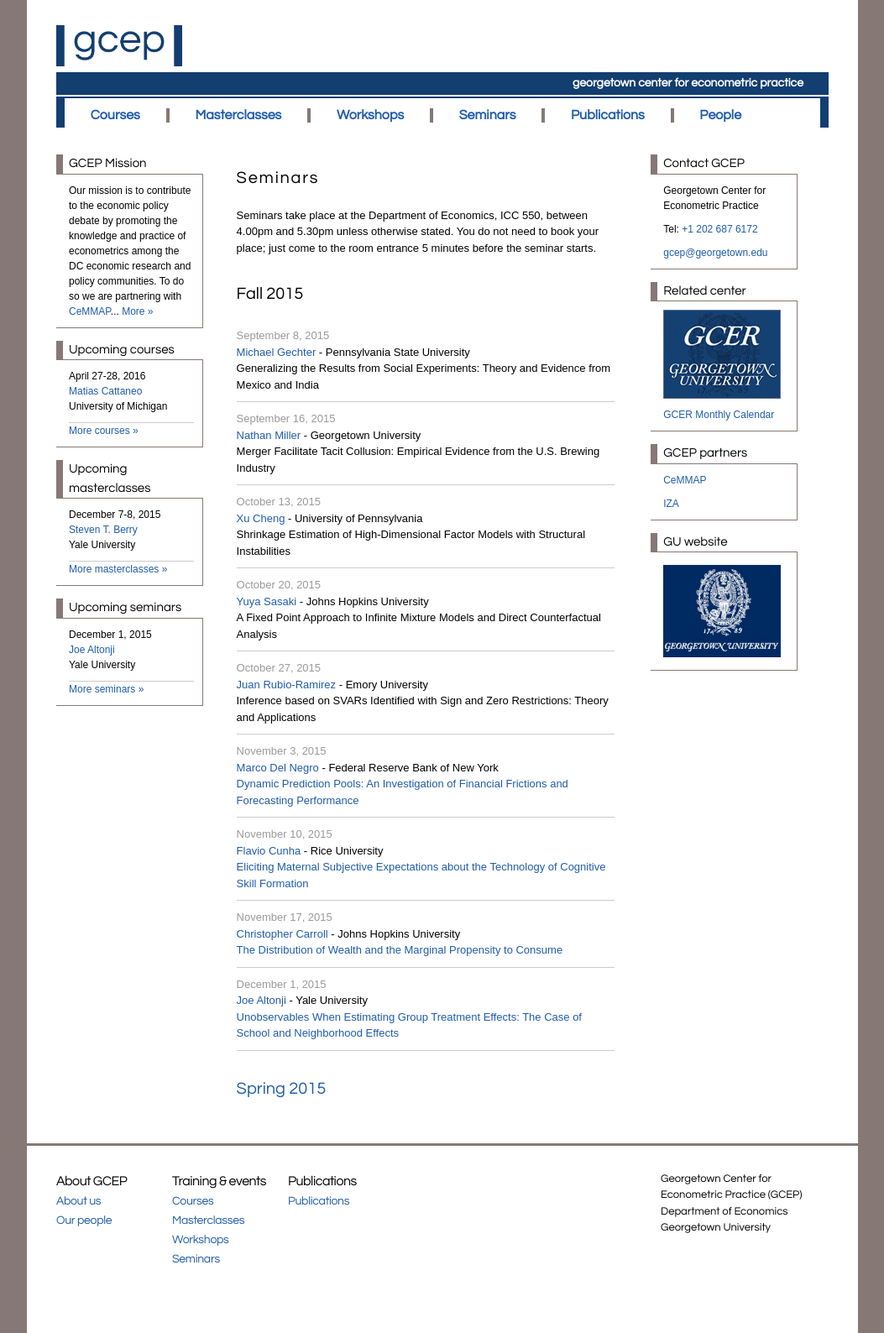
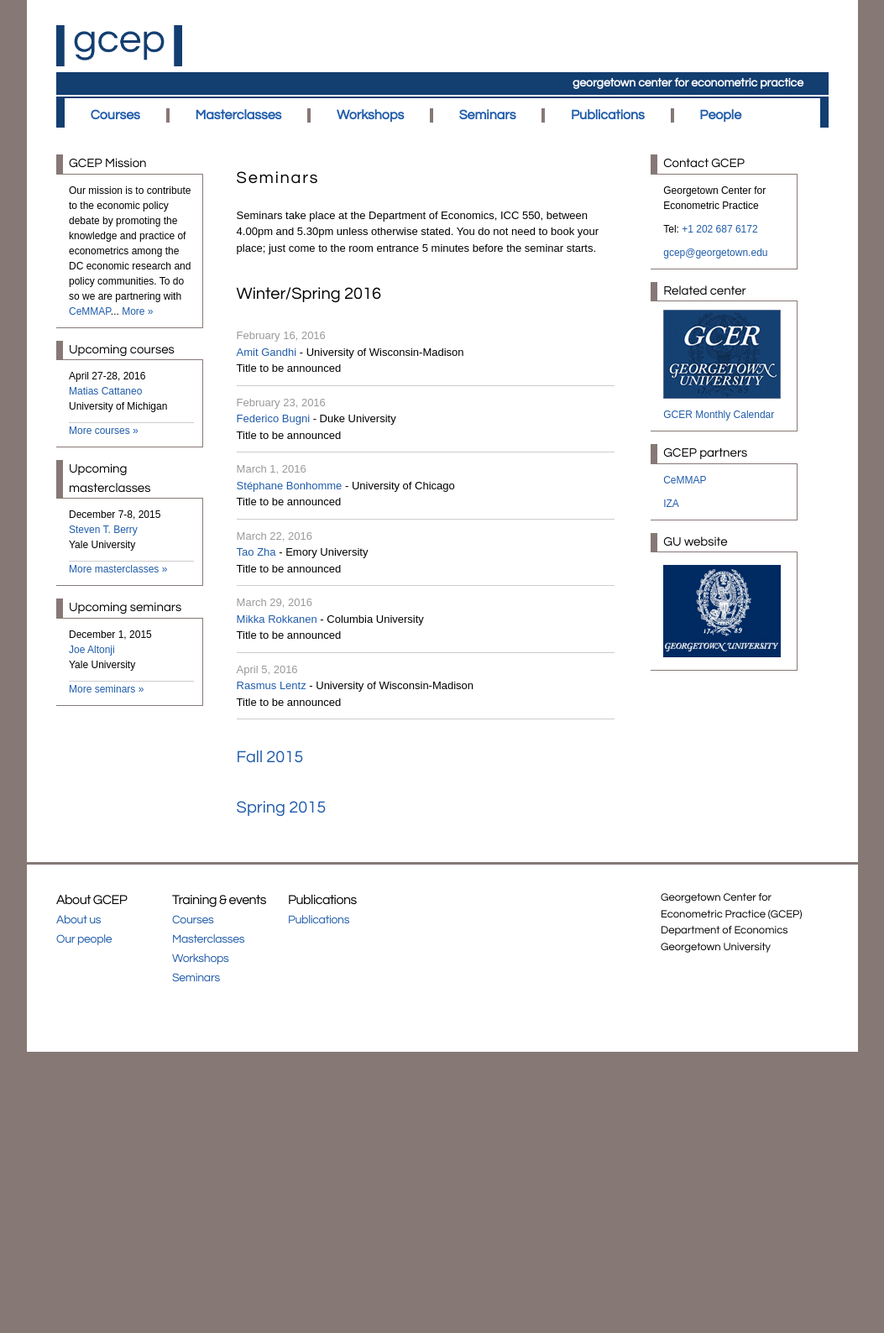
Before and after one commit to georgetown-econ/gcep, a Jekyll site: the page built from seminars.html, in a window 1280 px wide. Shown: the whole page at 84% size, without its empty margins (113-1166 px from the left). Built offline with Jekyll 4.4.1, drawn with Linux system fonts in a browser that asks for light colours; after the commit the page ends 1253 px from its top, so only the background shows below that.

Commit message:
updated teh seminar page

```diff
--- /dev/null
+++ b/_data/fall2015seminars.yml
@@ -0,0 +1,54 @@
+
+- seminar:
+    speaker: "<a href=\"http://michaelgechter.com/\"> Michael Gechter </a>"
+    workplace: "Pennsylvania State University"
+    schedule: "September 8, 2015"
+    title: "Generalizing the Results from Social Experiments: Theory and Evidence from Mexico and India"
+
+- seminar:
+    speaker: "<a href=\"http://explore.georgetown.edu/people/nhm27\"> Nathan Miller </a>"
+    workplace: "Georgetown University"
+    schedule: "September 16, 2015"
+    title: "Merger Facilitate Tacit Collusion: Empirical Evidence from the U.S. Brewing Industry"
+
+- seminar:
+    speaker: "<a href=\"https://sites.google.com/site/xucheng06/\"> Xu Cheng </a>"
+    workplace: "University of Pennsylvania"
+    schedule: "October 13, 2015"
+    title: "Shrinkage Estimation of High-Dimensional Factor Models with Structural Instabilities"
+
+- seminar:
+    speaker: "<a href=\"http://econ.jhu.edu/directory/yuya-sasaki/\"> Yuya Sasaki </a>"
+    workplace: "Johns Hopkins University"
+    schedule: "October 20, 2015"
+    title: "A Fixed Point Approach to Infinite Mixture Models and Direct Counterfactual Analysis "
+
+- seminar:
+    speaker: "<a href=\"http://economics.emory.edu/home/people/faculty/Rubioramirezjuan.html\"> Juan Rubio-Ramirez </a>"
+    workplace: "Emory University"
+    schedule: "October 27, 2015"
+    title: "Inference based on SVARs Identified with Sign and Zero Restrictions: Theory and Applications"
+
+- seminar:
+    speaker: "<a href=\"http://www.newyorkfed.org/research/economists/delnegro/\"> Marco Del Negro </a>"
+    workplace: "Federal Reserve Bank of New York"
+    schedule: "November 3, 2015"
+    title: "<a href=/assets/resources/Marco_DynamicPredictionPools.pdf> Dynamic Prediction Pools: An Investigation  of Financial Frictions and Forecasting Performance </a>"
+
+- seminar:
+    speaker: "<a href=\"http://economics.rice.edu/faculty/fl%C3%A1vio-cunha\"> Flavio Cunha </a>"
+    workplace: "Rice University"
+    schedule: "November 10, 2015"
+    title: "<a href=/assets/resources/Cunha_Elo_Culhane_2015.pdf> Eliciting Maternal Subjective Expectations about the Technology of Cognitive Skill Formation </a>"
+
+- seminar:
+    speaker: "<a href=\"http://www.econ2.jhu.edu/people/ccarroll/\"> Christopher Carroll </a>"
+    workplace: "Johns Hopkins University"
+    schedule: "November 17, 2015"
+    title: "<a href=\"http://www.econ2.jhu.edu/people/ccarroll/papers/cstwMPC/\"> The Distribution of Wealth and the Marginal Propensity to Consume </a>"
+
+- seminar:
+    speaker: "<a href=\"http://economics.yale.edu/people/joseph-g-altonji\"> Joe Altonji </a>"
+    workplace: "Yale University"
+    schedule: "December 1, 2015"
+    title: "<a href=/assets/resources/Altonji_Mansfield_2014.pdf> Unobservables When Estimating Group Treatment Effects: The Case of School and Neighborhood Effects </a>"
--- a/_data/seminars.yml
+++ b/_data/seminars.yml
@@ -1,54 +1,36 @@
 
 - seminar:
-    speaker: "<a href=\"http://michaelgechter.com/\"> Michael Gechter </a>"
-    workplace: "Pennsylvania State University"
-    schedule: "September 8, 2015"
-    title: "Generalizing the Results from Social Experiments: Theory and Evidence from Mexico and India"
+    speaker: "<a href=\"http://www.ssc.wisc.edu/~agandhi/homepage/Amit_Gandhi.html\"> Amit Gandhi </a>"
+    workplace: "University of Wisconsin-Madison"
+    schedule: "February 16, 2016"
+    title: "Title to be announced"
 
 - seminar:
-    speaker: "<a href=\"http://explore.georgetown.edu/people/nhm27\"> Nathan Miller </a>"
-    workplace: "Georgetown University"
-    schedule: "September 16, 2015"
-    title: "Merger Facilitate Tacit Collusion: Empirical Evidence from the U.S. Brewing Industry"
+    speaker: "<a href=\"http://sites.duke.edu/federicobugni/\"> Federico Bugni </a>"
+    workplace: "Duke University"
+    schedule: "February 23, 2016"
+    title: "Title to be announced"
 
 - seminar:
-    speaker: "<a href=\"https://sites.google.com/site/xucheng06/\"> Xu Cheng </a>"
-    workplace: "University of Pennsylvania"
-    schedule: "October 13, 2015"
-    title: "Shrinkage Estimation of High-Dimensional Factor Models with Structural Instabilities"
+    speaker: "<a href=\"https://sites.google.com/site/stephanebonhommeresearch/\"> Stéphane Bonhomme </a>"
+    workplace: "University of Chicago"
+    schedule: "March 1, 2016"
+    title: "Title to be announced"
 
 - seminar:
-    speaker: "<a href=\"http://econ.jhu.edu/directory/yuya-sasaki/\"> Yuya Sasaki </a>"
-    workplace: "Johns Hopkins University"
-    schedule: "October 20, 2015"
-    title: "A Fixed Point Approach to Infinite Mixture Models and Direct Counterfactual Analysis "
+    speaker: "<a href=\"http://economics.emory.edu/home/people/faculty/Zhatao.html\"> Tao Zha </a>"
+    workplace: "Emory University"
+    schedule: "March 22, 2016"
+    title: "Title to be announced"
 
 - seminar:
-    speaker: "<a href=\"http://economics.emory.edu/home/people/faculty/Rubioramirezjuan.html\"> Juan Rubio-Ramirez </a>"
-    workplace: "Emory University"
-    schedule: "October 27, 2015"
-    title: "Inference based on SVARs Identified with Sign and Zero Restrictions: Theory and Applications"
+    speaker: "<a href=\"http://econ.columbia.edu/miikka-rokkanen\"> Mikka Rokkanen </a>"
+    workplace: "Columbia University"
+    schedule: "March 29, 2016"
+    title: "Title to be announced"
 
 - seminar:
-    speaker: "<a href=\"http://www.newyorkfed.org/research/economists/delnegro/\"> Marco Del Negro </a>"
-    workplace: "Federal Reserve Bank of New York"
-    schedule: "November 3, 2015"
-    title: "<a href=/assets/resources/Marco_DynamicPredictionPools.pdf> Dynamic Prediction Pools: An Investigation  of Financial Frictions and Forecasting Performance </a>"
-
-- seminar:
-    speaker: "<a href=\"http://economics.rice.edu/faculty/fl%C3%A1vio-cunha\"> Flavio Cunha </a>"
-    workplace: "Rice University"
-    schedule: "November 10, 2015"
-    title: "<a href=/assets/resources/Cunha_Elo_Culhane_2015.pdf> Eliciting Maternal Subjective Expectations about the Technology of Cognitive Skill Formation </a>"
-
-- seminar:
-    speaker: "<a href=\"http://www.econ2.jhu.edu/people/ccarroll/\"> Christopher Carroll </a>"
-    workplace: "Johns Hopkins University"
-    schedule: "November 17, 2015"
-    title: "<a href=\"http://www.econ2.jhu.edu/people/ccarroll/papers/cstwMPC/\"> The Distribution of Wealth and the Marginal Propensity to Consume </a>"
-
-- seminar:
-    speaker: "<a href=\"http://economics.yale.edu/people/joseph-g-altonji\"> Joe Altonji </a>"
-    workplace: "Yale University"
-    schedule: "December 1, 2015"
-    title: "<a href=/assets/resources/Altonji_Mansfield_2014.pdf> Unobservables When Estimating Group Treatment Effects: The Case of School and Neighborhood Effects </a>"
+    speaker: "<a href=\"https://sites.google.com/a/wisc.edu/rasmus-lentz/\"> Rasmus Lentz </a>"
+    workplace: "University of Wisconsin-Madison"
+    schedule: "April 5, 2016"
+    title: "Title to be announced"
--- a/seminars.html
+++ b/seminars.html
@@ -14,7 +14,7 @@
       Seminars take place at the Department of Economics, ICC 550, between 4.00pm and 5.30pm unless otherwise stated. You
       do not need to book your place; just come to the room entrance 5 minutes before the seminar starts.
 
-      <h1>Fall 2015</h1>
+      <h1>Winter/Spring 2016</h1>
 
       <div class="seminars">
         {% for seminar in site.data.seminars %}
```
Also changed, not shown: other parts of seminars.html (+2 -0 lines), fall2015seminars.html (added, +29 -0 lines).
